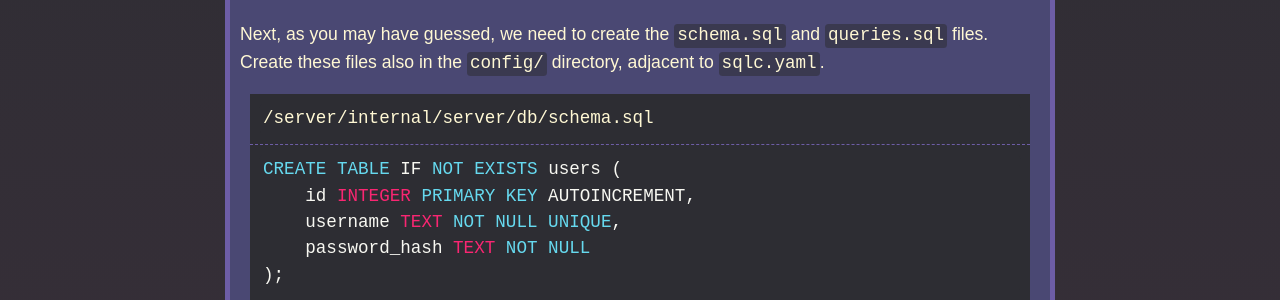
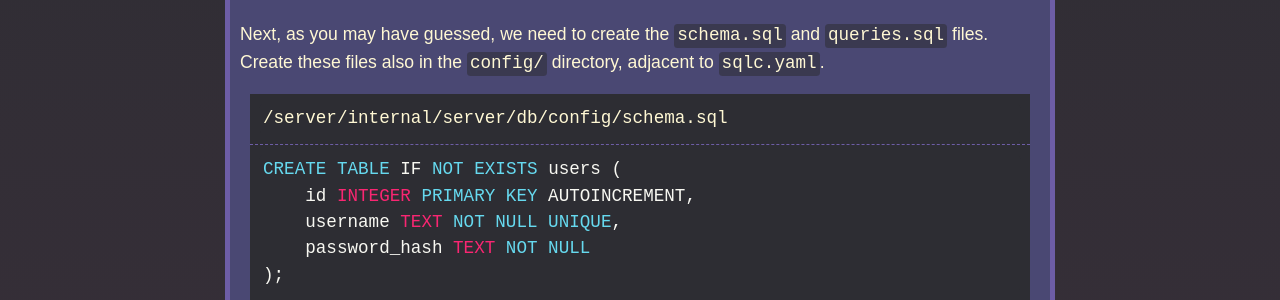
Before and after one commit to tristanbatchler/tbat.me, a Jekyll site: the page built from _posts/2024-11-10-godot-golang-mmo-part-5.md, in a window 1280 px wide. Shown: the part 2003-2303 px from the top of the page. Built offline with Jekyll 4.4.1, drawn with Linux system fonts in a browser that asks for light colours; some web fonts are replaced.

Commit message:
Update schema file path and adjust database user creation method in tutorial posts

````diff
--- a/_posts/2024-11-10-godot-golang-mmo-part-5.md
+++ b/_posts/2024-11-10-godot-golang-mmo-part-5.md
@@ -60,7 +60,7 @@ This file tells `sqlc` where to find out SQL queries and schema (we will create
 Next, as you may have guessed, we need to create the `schema.sql` and `queries.sql` files. Create these files also in the `config/` directory, adjacent to `sqlc.yaml`.
 
 ```directory
-/server/internal/server/db/schema.sql
+/server/internal/server/db/config/schema.sql
 ```
 ```sql
 CREATE TABLE IF NOT EXISTS users (
````
Also changed, not shown: other parts of _posts/2024-11-10-godot-golang-mmo-part-5.md (+1 -1 lines), _posts/2024-11-11-godot-golang-mmo-part-6.md (+2 -0 lines).
